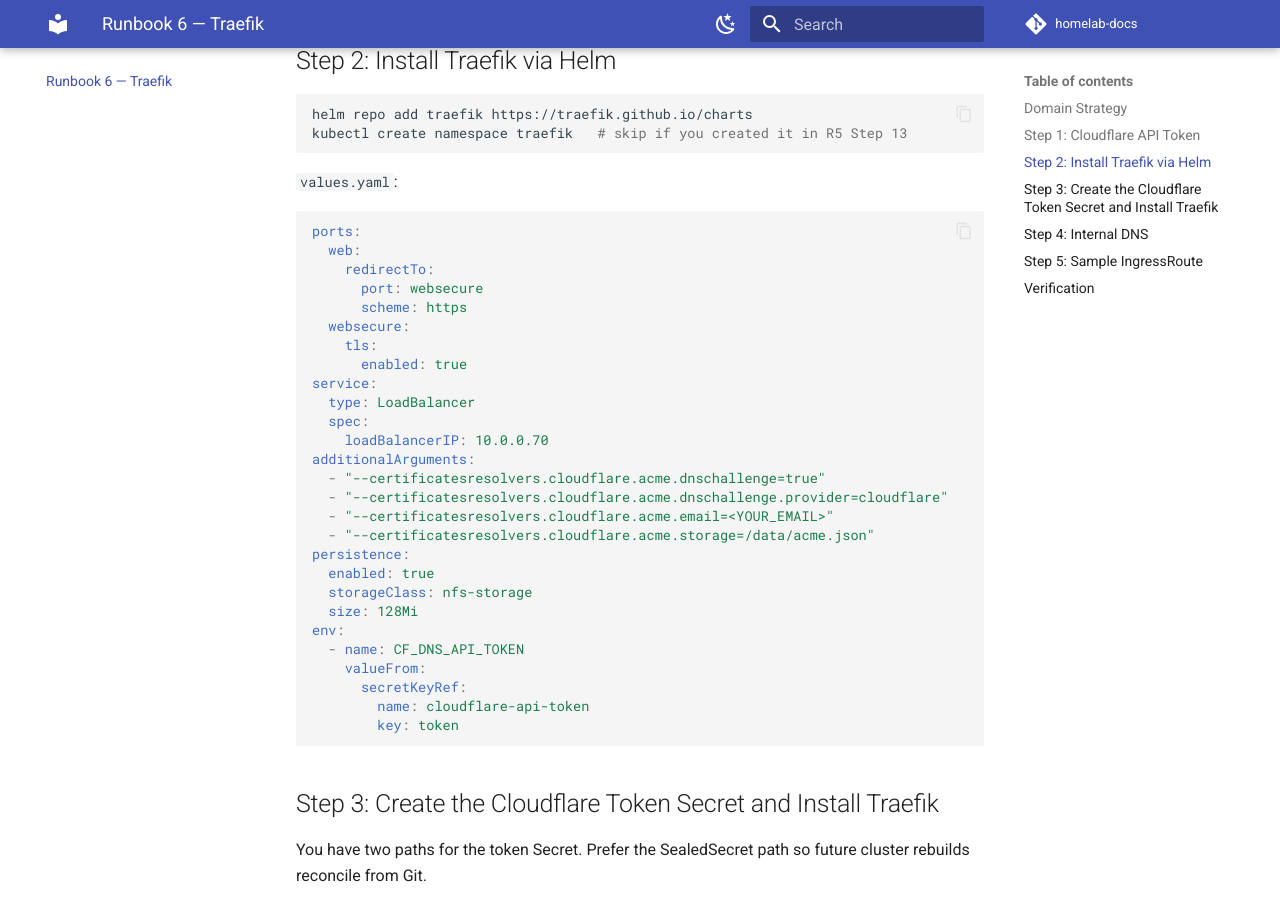
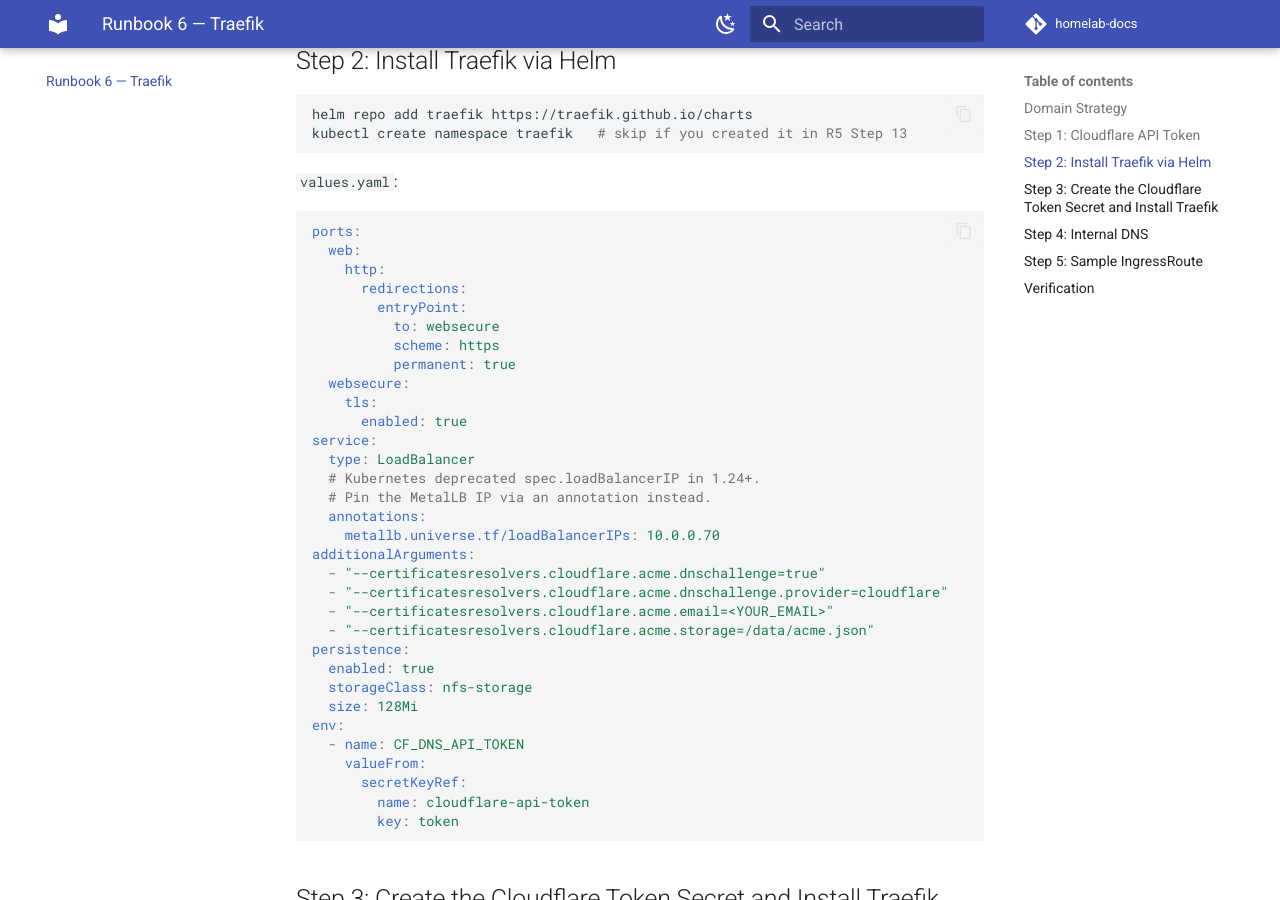
Before and after one commit to alivenda/homelab-docs, an MkDocs documentation site: the page built from docs/06-traefik.md, in a window 1280 px wide and 900 px high, scrolled down 916 px. Built offline with MkDocs 1.6.1 and Material for MkDocs 9.7.7, drawn with Linux system fonts in a browser that asks for light colours; comment, search, counter and statistics services are not loaded; some of the changed text lies outside the part shown.

Commit message:
fix(r6): correct Traefik Helm values and cert-manager install
- HTTP→HTTPS redirect lives under ports.web.http.redirections.entryPoint
  (to/scheme/permanent), not the removed ports.web.redirectTo block
- MetalLB IP pinned via service.annotations
  (metallb.universe.tf/loadBalancerIPs) instead of the deprecated
  service.spec.loadBalancerIP (K8s 1.24+)
- cert-manager installs from oci://quay.io/jetstack/charts/cert-manager
  with crds.enabled=true (legacy http repo + installCRDs deprecated)

````diff
--- a/docs/06-traefik.md
+++ b/docs/06-traefik.md
@@ -34,16 +34,21 @@ kubectl create namespace traefik   # skip if you created it in R5 Step 13
 ```yaml
 ports:
   web:
-    redirectTo:
-      port: websecure
-      scheme: https
+    http:
+      redirections:
+        entryPoint:
+          to: websecure
+          scheme: https
+          permanent: true
   websecure:
     tls:
       enabled: true
 service:
   type: LoadBalancer
-  spec:
-    loadBalancerIP: 10.0.0.70
+  # Kubernetes deprecated spec.loadBalancerIP in 1.24+.
+  # Pin the MetalLB IP via an annotation instead.
+  annotations:
+    metallb.universe.tf/loadBalancerIPs: 10.0.0.70
 additionalArguments:
   - "--certificatesresolvers.cloudflare.acme.dnschallenge=true"
   - "--certificatesresolvers.cloudflare.acme.dnschallenge.provider=cloudflare"
@@ -150,4 +154,4 @@ spec:
     # Expected: issuer references Let's Encrypt, not self-signed
     ```
 
-- [ ] HTTP redirects to HTTPS automatically (the `web` entryPoint's `redirectTo` in values.yaml).
+- [ ] HTTP redirects to HTTPS automatically (the `web` entryPoint's `http.redirections.entryPoint` in `values.yaml`).
````
Also changed, not shown: other parts of docs/06-traefik.md (+2 -3 lines).
